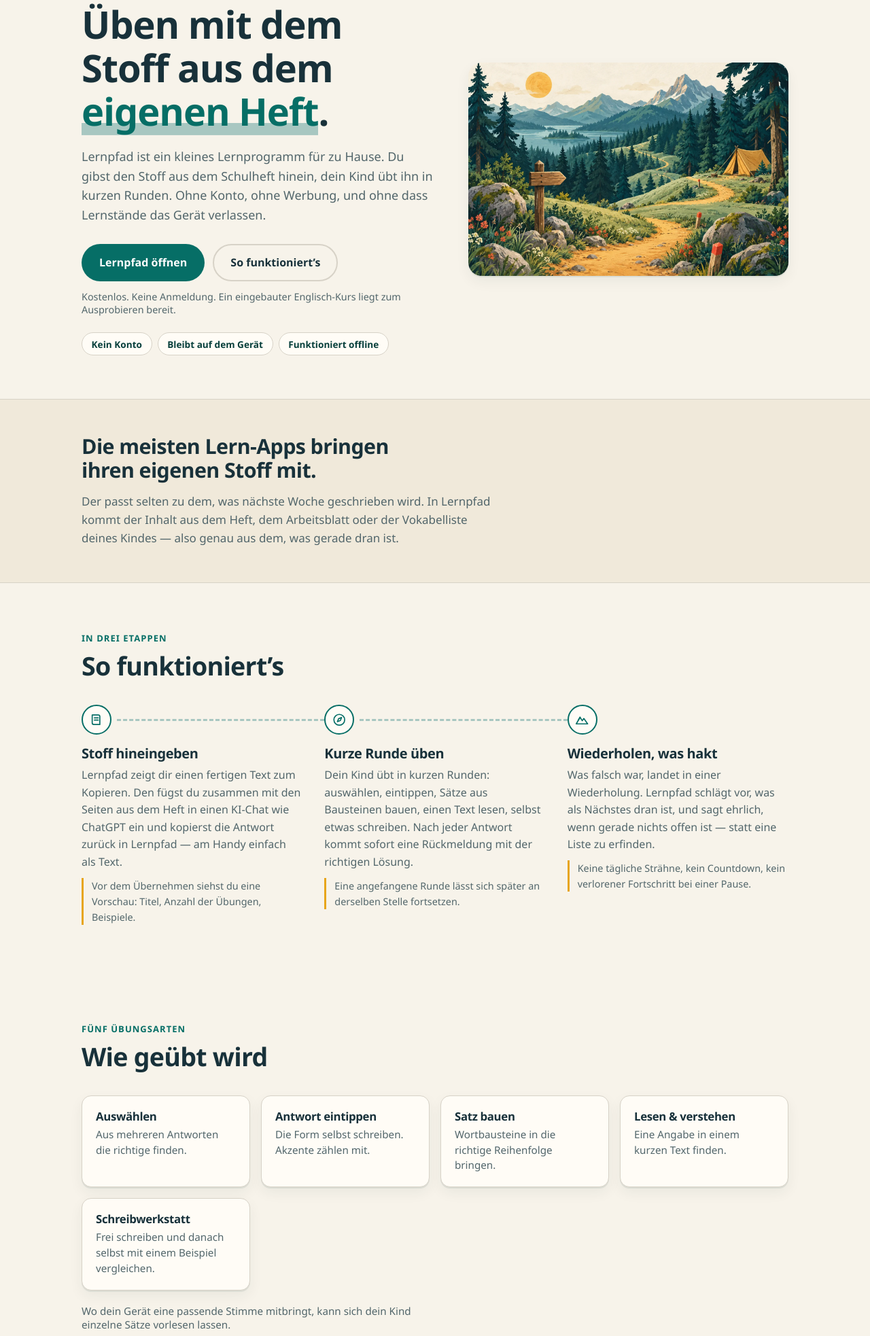
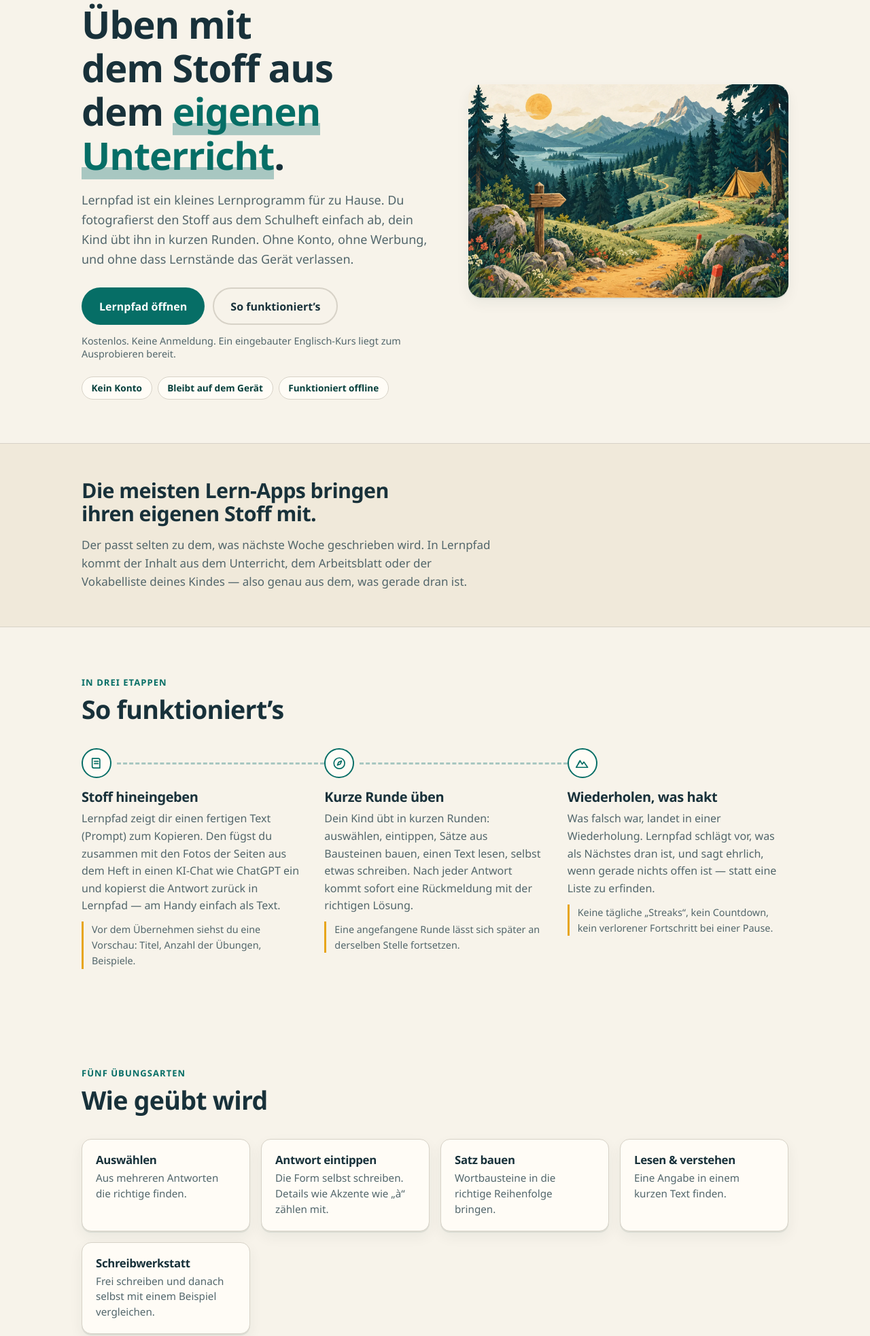
Before and after one commit to Kuchengnom/lernpfad, a website built with Vite: page index.html in a window 1280 px wide. Shown: the part 151-2117 px from the top of the page at 68% size. Built offline with nearby package versions, Linux system fonts and the light colour scheme.

Commit message:
Revise landing page copy
Uncommitted working-tree edits by the author, preserved before merging the design branches.

```diff
--- a/index.html
+++ b/index.html
@@ -7,7 +7,7 @@
     <meta name="description" content="Lernpfad ist ein kleines Lernprogramm für zu Hause: Du gibst den Stoff aus dem Schulheft hinein, dein Kind übt ihn in kurzen Runden. Ohne Konto, ohne Werbung, alles bleibt auf dem Gerät." />
     <link rel="icon" type="image/svg+xml" href="./icon.svg" />
     <link rel="stylesheet" href="./app/welcome.css" />
-    <title>Lernpfad · Üben mit dem Stoff aus dem eigenen Heft</title>
+    <title>Lernpfad · Üben mit dem Stoff aus dem eigenen Unterricht</title>
     <!-- Absolute URLs: link crawlers do not resolve relative paths, and a
          relative og:image silently renders no preview card. Update these if the
          deployment host ever changes. -->
@@ -15,7 +15,7 @@
     <meta property="og:url" content="https://kuchengnom.github.io/lernpfad/" />
     <meta property="og:type" content="website" />
     <meta property="og:title" content="Lernpfad · Üben mit dem Stoff aus dem eigenen Heft" />
-    <meta property="og:description" content="Lernpfad ist ein kleines Lernprogramm für zu Hause: Du gibst den Stoff aus dem Schulheft hinein, dein Kind übt ihn in kurzen Runden. Ohne Konto, ohne Werbung, alles bleibt auf dem Gerät." />
+    <meta property="og:description" content="Lernpfad ist ein kleines Lernprogramm für zu Hause: Du fotografierst den Stoff aus dem Schulheft einfach, dein Kind übt ihn in kurzen Runden. Ohne Konto, ohne Werbung, alles bleibt auf dem Gerät." />
     <meta property="og:image" content="https://kuchengnom.github.io/lernpfad/lernpfad-share.png" />
     <meta property="og:image:width" content="1200" />
     <meta property="og:image:height" content="630" />
@@ -50,10 +50,10 @@
       <section class="hero">
         <div class="hero__text">
           <p class="eyebrow">Für Eltern</p>
-          <h1>Üben mit dem Stoff aus dem <em>eigenen Heft</em>.</h1>
+          <h1>Üben mit dem Stoff aus dem <em>eigenen Unterricht</em>.</h1>
           <p class="lede">
-            Lernpfad ist ein kleines Lernprogramm für zu Hause. Du gibst den Stoff aus dem
-            Schulheft hinein, dein Kind übt ihn in kurzen Runden. Ohne Konto, ohne Werbung,
+            Lernpfad ist ein kleines Lernprogramm für zu Hause. Du fotografierst den Stoff aus dem
+            Schulheft einfach ab, dein Kind übt ihn in kurzen Runden. Ohne Konto, ohne Werbung,
             und ohne dass Lernstände das Gerät verlassen.
           </p>
           <div class="hero__actions">
@@ -77,7 +77,7 @@
           <h2>Die meisten Lern-Apps bringen ihren eigenen Stoff mit.</h2>
           <p>
             Der passt selten zu dem, was nächste Woche geschrieben wird. In Lernpfad kommt der
-            Inhalt aus dem Heft, dem Arbeitsblatt oder der Vokabelliste deines Kindes — also
+            Inhalt aus dem Unterricht, dem Arbeitsblatt oder der Vokabelliste deines Kindes — also
             genau aus dem, was gerade dran ist.
           </p>
         </div>
@@ -95,7 +95,7 @@
             </span>
             <h3>Stoff hineingeben</h3>
             <p>
-              Lernpfad zeigt dir einen fertigen Text zum Kopieren. Den fügst du zusammen mit den
+              Lernpfad zeigt dir einen fertigen Text (Prompt) zum Kopieren. Den fügst du zusammen mit den Fotos der
               Seiten aus dem Heft in einen KI-Chat wie ChatGPT ein und kopierst die Antwort
               zurück in Lernpfad — am Handy einfach als Text.
             </p>
@@ -123,7 +123,7 @@
               Nächstes dran ist, und sagt ehrlich, wenn gerade nichts offen ist — statt eine
               Liste zu erfinden.
             </p>
-            <p class="route__aside">Keine tägliche Strähne, kein Countdown, kein verlorener Fortschritt bei einer Pause.</p>
+            <p class="route__aside">Keine tägliche „Streaks“, kein Countdown, kein verlorener Fortschritt bei einer Pause.</p>
           </li>
         </ol>
       </section>
@@ -133,7 +133,7 @@
         <h2 class="section__title">Wie geübt wird</h2>
         <ul class="kinds">
           <li><h3>Auswählen</h3><p>Aus mehreren Antworten die richtige finden.</p></li>
-          <li><h3>Antwort eintippen</h3><p>Die Form selbst schreiben. Akzente zählen mit.</p></li>
+          <li><h3>Antwort eintippen</h3><p>Die Form selbst schreiben. Details wie Akzente wie „à“ zählen mit.</p></li>
           <li><h3>Satz bauen</h3><p>Wortbausteine in die richtige Reihenfolge bringen.</p></li>
           <li><h3>Lesen &amp; verstehen</h3><p>Eine Angabe in einem kurzen Text finden.</p></li>
           <li><h3>Schreibwerkstatt</h3><p>Frei schreiben und danach selbst mit einem Beispiel vergleichen.</p></li>
@@ -158,7 +158,7 @@
           <p class="privacy__caveat">
             Ehrlich dazu: Browserspeicher ist kein Tresor. Wenn du die Browserdaten löschst oder
             das Gerät verloren geht, ist der Lernstand weg. Deshalb kannst du jederzeit eine
-            Sicherungsdatei herunterladen — die liegt dann bei dir, nicht bei uns.
+            Sicherungsdatei herunterladen — die liegt dann bei dir, nicht bei uns. (Diese kannst du dann auch wieder reinladen).
           </p>
         </div>
       </section>
@@ -172,8 +172,8 @@
           <li>Keine Note und keine Diagnose. Der Übungsstand zeigt, wie oft eine Antwort richtig war — mehr sagt er nicht.</li>
           <li>Englisch, Französisch und ein begrenztes Mathebuch zu Teilbarkeit und Primzahlen sind verfügbar. Weitere Mathethemen können später folgen.</li>
           <li>Keine Sprachaufnahmen, kein Mikrofon, keine Aussprachebewertung.</li>
-          <li>Noch nicht auf allen Geräten geprüft. Getestet ist der Weg über aktuelle Browser am Rechner und am Handy; Safari und iPhone stehen noch aus.</li>
-          <li>Noch nicht mit Kindern erprobt. Lernpfad ist neu — Rückmeldungen helfen mehr als Versprechen.</li>
+          <li>Noch nicht auf allen Geräten geprüft. Getestet ist der Weg über aktuelle Browser am Rechner und am Handy.</li>
+          <li>Bisher nur mit dein eigenen Kindern und deren Freunden erprobt. Lernpfad ist neu — Rückmeldungen helfen mehr als Versprechen.</li>
         </ul>
       </section>
 
@@ -187,7 +187,7 @@
           </details>
           <details>
             <summary>Brauche ich ChatGPT dafür?</summary>
-            <p>Für eigenen Schulstoff ist ein KI-Chat der schnellste Weg: Lernpfad gibt dir den passenden Text vor, du fügst die Seiten deines Kindes dazu. Zum Ausprobieren ist ein fertiger Englisch-Kurs schon eingebaut. Wer mag, kann eine Übungsdatei auch von Hand schreiben — das Format ist dokumentiert.</p>
+            <p>Für eigenen Schulstoff ist ein KI-Chat der schnellste Weg: Lernpfad gibt dir den passenden Text vor, du fügst die Seiten deines Kindes dazu. Zum Ausprobieren ist ein fertiger Englisch-Kurs schon eingebaut. Wer mag, kann eine Übungsdatei auch von Hand schreiben — das Format ist dokumentiert. Natürlich geht auch ein anderer Anbieter, es muss nicht Chat GPT sien.</p>
           </details>
           <details>
             <summary>Muss ich etwas installieren?</summary>
```
